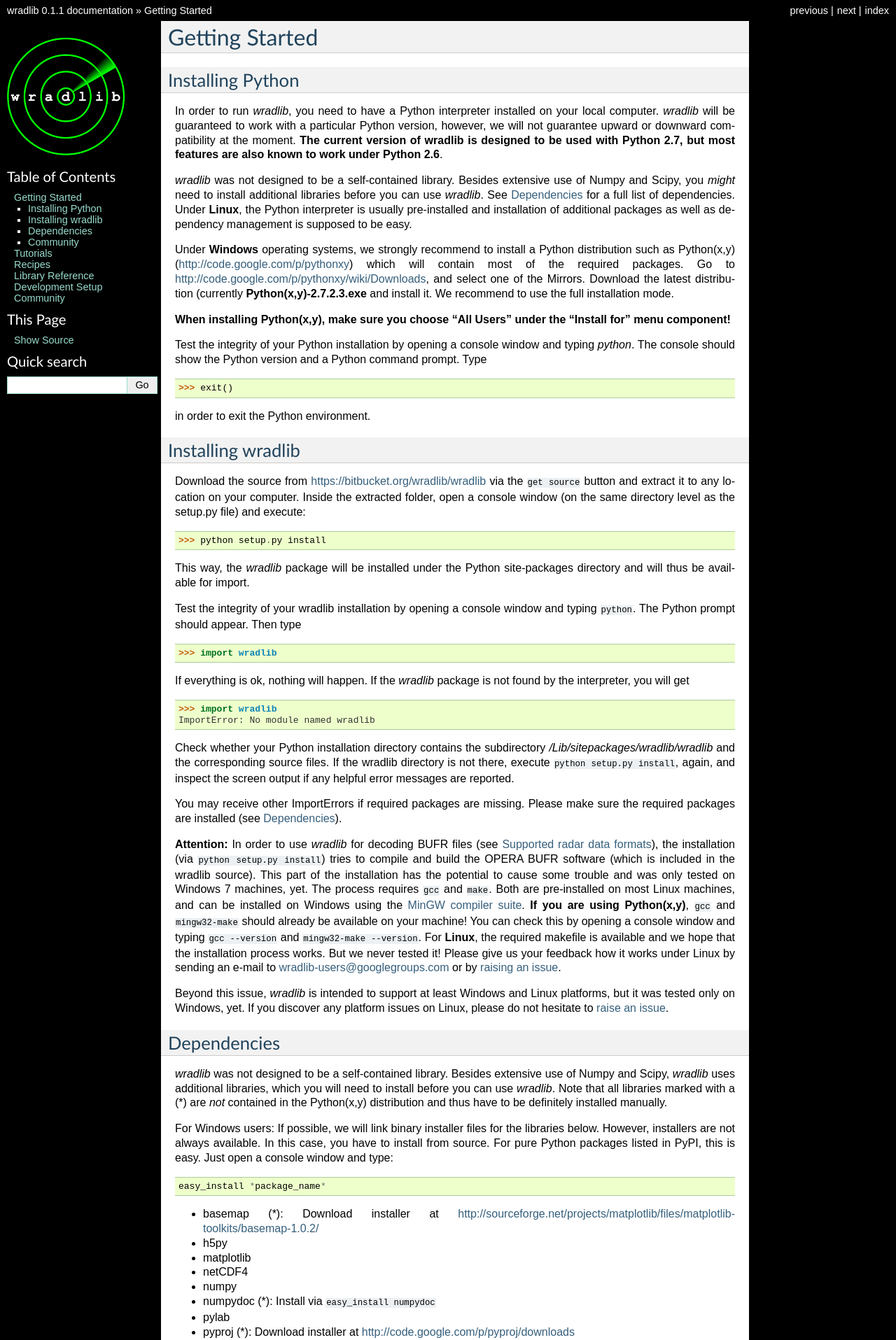
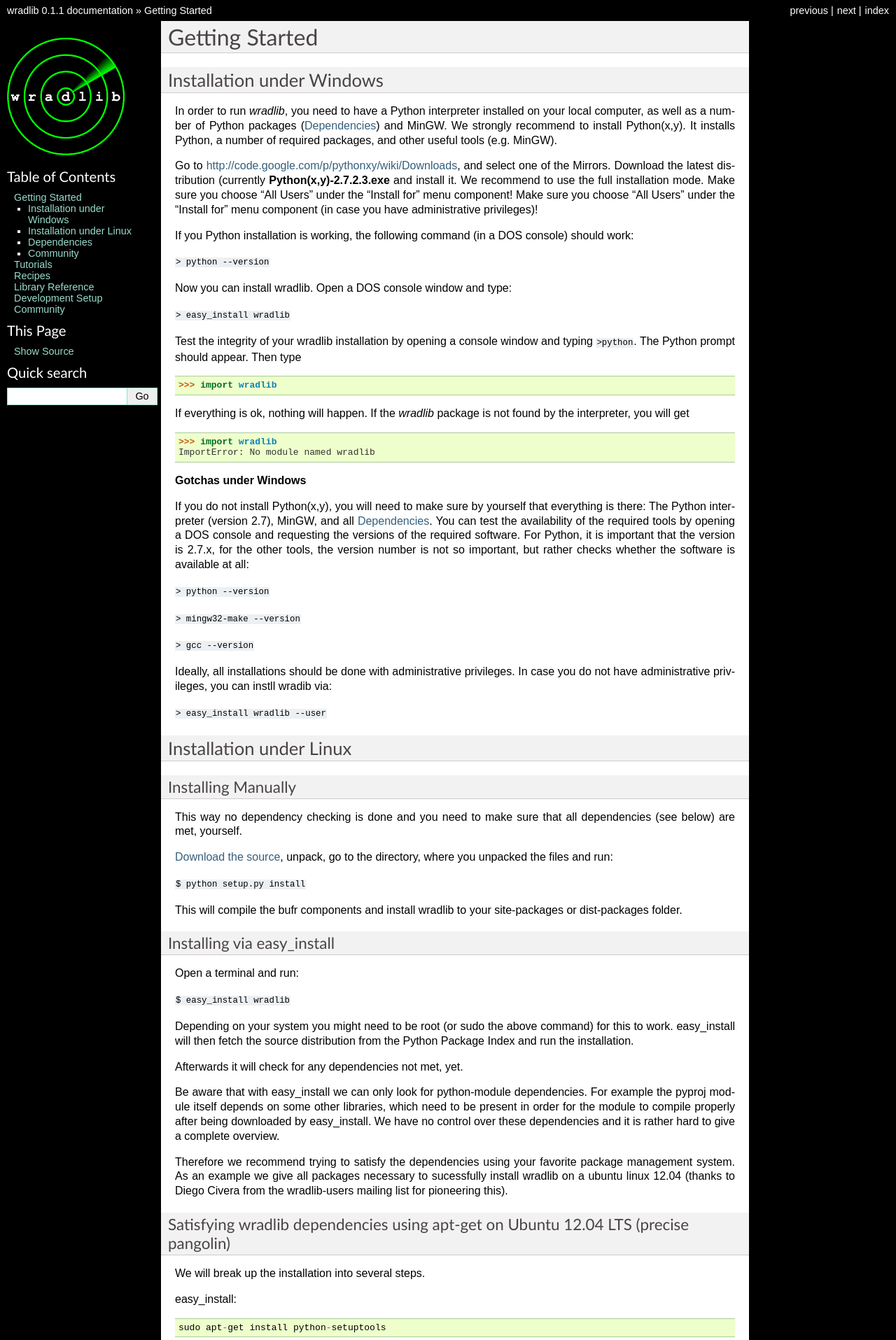
Before and after one commit to wradlib/wradlib-docs, a Sphinx documentation site: the page built from source/gettingstarted.rst, in a window 1280 px wide. Shown: the top 1915 px of the page at 70% size. Built offline with Sphinx 7.4.7, drawn with Linux system fonts in a browser that asks for light colours; formulas are drawn with MathJax 3; some of the changed text lies outside the part shown.

Commit message:
DOC: new gettingstarted.rst and new index.rst and new conf.py

```diff
--- a/source/conf.py
+++ b/source/conf.py
@@ -108,7 +108,9 @@
 # further.  For a list of options available for each theme, see the
 # documentation.
 html_theme_options = {"sidebarbgcolor": "black",
-                      "relbarbgcolor": "black"}
+                      "relbarbgcolor": "black",
+                      "headtextcolor": "#4A4344",
+                      "footerbgcolor": "black" }
 
 # Add any paths that contain custom themes here, relative to this directory.
 #html_theme_path = []
--- a/source/gettingstarted.rst
+++ b/source/gettingstarted.rst
@@ -1,34 +1,22 @@
 Getting Started
 ===============
 
-Installing Python
------------------
+Installation under Windows
+--------------------------
 
-In order to run *wradlib*, you need to have a Python interpreter installed on your local computer. *wradlib* will be guaranteed to work with a particular Python version, however, we will not guarantee upward or downward compatibility at the moment. **The current version of wradlib is designed to be used with Python 2.7, but most features are also known to work under Python 2.6**.
+In order to run *wradlib*, you need to have a Python interpreter installed on your local computer, as well as a number of Python packages (`Dependencies`_) and MinGW. We strongly recommend to install Python(x,y). It installs Python, a number of required packages, and other useful tools (e.g. MinGW).
 
-*wradlib* was not designed to be a self-contained library. Besides extensive use of Numpy and Scipy, you *might* need to install additional libraries before you can use *wradlib*. See `Dependencies`_ for a full list of dependencies. Under **Linux**, the Python interpreter is usually pre-installed and installation of additional packages as well as dependency management is supposed to be easy.
+Go to http://code.google.com/p/pythonxy/wiki/Downloads, and select one of the Mirrors. Download the latest distribution (currently **Python(x,y)-2.7.2.3.exe** and install it. We recommend to use the full installation mode. Make sure you choose "All Users" under the "Install for" menu component! Make sure you choose "All Users" under the "Install for" menu component (in case you have administrative privileges)!
 
-Under **Windows** operating systems, we strongly recommend to install a Python distribution such as Python(x,y) (http://code.google.com/p/pythonxy) which will contain most of the required packages. Go to http://code.google.com/p/pythonxy/wiki/Downloads, and select one of the Mirrors. Download the latest distribution (currently **Python(x,y)-2.7.2.3.exe** and install it. We recommend to use the full installation mode.
+If you Python installation is working, the following command (in a DOS console) should work:
 
-**When installing Python(x,y), make sure you choose "All Users" under the "Install for" menu component!**
+``> python --version``
 
-Test the integrity of your Python installation by opening a console window and typing *python*. The console should show the Python version and a Python command prompt. Type
+Now you can install wradlib. Open a DOS console window and type:
 
->>> exit()
+``> easy_install wradlib``
 
-in order to exit the Python environment.
-
-
-Installing wradlib
-------------------
-
-Download the source from https://bitbucket.org/wradlib/wradlib via the ``get source`` button and extract it to any location on your computer. Inside the extracted folder, open a console window (on the same directory level as the setup.py file) and execute::
-
->>> python setup.py install
-
-This way, the *wradlib* package will be installed under the Python site-packages directory and will thus be available for import.
-
-Test the integrity of your wradlib installation by opening a console window and typing ``python``. The Python prompt should appear. Then type
+Test the integrity of your wradlib installation by opening a console window and typing ``>python``. The Python prompt should appear. Then type
 
 >>> import wradlib
 
@@ -37,43 +25,134 @@
 >>> import wradlib
 ImportError: No module named wradlib
 
-Check whether your Python installation directory contains the subdirectory */Lib/sitepackages/wradlib/wradlib* and the corresponding source files. If the wradlib directory is not there, execute ``python setup.py install``, again, and inspect the screen output if any helpful error messages are reported.
+**Gotchas under Windows**
 
-You may receive other ImportErrors if required packages are missing. Please make sure the required packages are installed (see `Dependencies`_).
+If you do not install Python(x,y), you will need to make sure by yourself that everything is there: The Python interpreter (version 2.7), MinGW, and all `Dependencies`_. You can test the availability of the required tools by opening a DOS console and requesting the versions of the required software. For Python, it is important that the version is 2.7.x, for the other tools, the version number is not so important, but rather checks whether the software is available at all:
 
-**Attention:** In order to use *wradlib* for decoding BUFR files (see :doc:`tutorial_supported_formats`), the installation (via ``python setup.py install``) tries to compile and build the OPERA BUFR software (which is included in the wradlib source). This part of the installation has the potential to cause some trouble and was only tested on Windows 7 machines, yet. The process requires ``gcc`` and ``make``. Both are pre-installed on most Linux machines, and can be installed on Windows using the `MinGW compiler suite <http://www.mingw.org/wiki/Getting_Started>`_. **If you are using Python(x,y)**, ``gcc`` and ``mingw32-make`` should already be available on your machine! You can check this by opening a console window and typing ``gcc --version`` and ``mingw32-make --version``. For **Linux**, the required makefile is available and we hope that the installation process works. But we never tested it! Please give us your feedback how it works under Linux by sending an e-mail to wradlib-users@googlegroups.com or by `raising an issue <https://bitbucket.org/wradlib/wradlib/issues/new>`_.
+``> python --version``
 
-Beyond this issue, *wradlib* is intended to support at least Windows and Linux platforms, but it was tested only on Windows, yet. If you discover any platform issues on Linux, please do not hesitate to `raise an issue <https://bitbucket.org/wradlib/wradlib/issues/new>`_.
+``> mingw32-make --version``
+
+``> gcc --version``
+
+Ideally, all installations should be done with administrative privileges. In case you do not have administrative privileges, you can instll wradib via:
+
+``> easy_install wradlib --user``
+
+
+Installation under Linux
+------------------------
+
+Installing Manually
+^^^^^^^^^^^^^^^^^^^^
+
+This way no dependency checking is done and you need to make sure that all dependencies (see below) are met, yourself.
+
+`Download the source <http://bitbucket.org/wradlib/wradlib/get/default.zip>`_, unpack, go to the directory, where you unpacked the files and run:
+
+``$ python setup.py install``
+
+This will compile the bufr components and install wradlib to your site-packages or dist-packages folder.
+
+Installing via easy_install
+^^^^^^^^^^^^^^^^^^^^^^^^^^^^
+
+Open a terminal and run:
+
+``$ easy_install wradlib``
+
+Depending on your system you might need to be root (or sudo the above command) for this to work.
+easy_install will then fetch the source distribution from the Python Package Index and run the installation.
+
+Afterwards it will check for any dependencies not met, yet.
+
+Be aware that with easy_install we can only look for python-module dependencies.
+For example the pyproj module itself depends on some other libraries, which need to be present in order for the module to compile properly after being downloaded by easy_install. We have no control over these dependencies and it is rather hard to give a complete overview.
+
+Therefore we recommend trying to satisfy the dependencies using your favorite package management system.
+As an example we give all packages necessary to sucessfully install wradlib on a ubuntu linux 12.04 (thanks to Diego Civera from the wradlib-users mailing list for pioneering this).
+
+Satisfying wradlib dependencies using apt-get on Ubuntu 12.04 LTS (precise pangolin)
+^^^^^^^^^^^^^^^^^^^^^^^^^^^^^^^^^^^^^^^^^^^^^^^^^^^^^^^^^^^^^^^^^^^^^^^^^^^^^^^^^^^^
+
+We will break up the installation into several steps.
+
+easy_install::
+
+    sudo apt-get install python-setuptools
+
+Compilers and Make::
+
+    sudo apt-get install gcc make
+
+NumPy SciPy and Matplotlib::
+
+    sudo apt-get install python-numpy python-scipy python-matplotlib
+
+Data Formats HDF5 and NetCDF4::
+
+    sudo apt-get install python-h5py python-tables
+
+the python-netcdf4 module is not in the official ubuntu sources.
+You have two options here.
+You can try a user repository::
+
+    sudo add-apt-repository ppa:adrian-m-benson/ppa
+    sudo apt-get update
+    sudo apt-get install python-netcdf4
+
+or you just satisfy the source dependencies of python-netcdf4 and let easy_install do the rest::
+
+    sudo apt-get install libnetcdf-dev libhdf5-dev
+    sudo easy_install netcdf4-python
+
+georeferencing::
+
+    sudo apt-get install python-pyproj
+
+So, in short you should get up and running with these commands::
+
+    sudo add-apt-repository ppa:adrian-m-benson/ppa
+    sudo apt-get update
+    sudo apt-get install python-setuptools python-numpy python-numpy-doc python-scipy python-matplotlib python-tables python-h5py python-netcdf4 python-pyproj
+    sudo easy_install wradlib
+
 
 
 Dependencies
 ------------
 
-*wradlib* was not designed to be a self-contained library. Besides extensive use of Numpy and Scipy, *wradlib* uses additional libraries, which you will need to install before you can use *wradlib*. Note that all libraries marked with a (*) are *not* contained in the Python(x,y) distribution and thus have to be definitely installed manually.
+*wradlib* was not designed to be a self-contained library. Besides extensive use of Numpy and Scipy, *wradlib* uses additional libraries, which you will need to install before you can use *wradlib*. Note that all libraries marked with a (*) are *not* contained in the Python(x,y) distribution. Installers for the remaining libraries can be downloaded at http://code.google.com/p/pythonxy/wiki/StandardPlugins.
 
-For Windows users: If possible, we will link binary installer files for the libraries below. However, installers are not always available. In this case, you have to install from source. For pure Python packages listed in PyPI, this is easy. Just open a console window and type::
+- numpy, version >= 1.6.1
 
-    easy_install *package_name*
+- matplotlib, version >= 1.1.0
 
-- basemap (*): Download installer at http://sourceforge.net/projects/matplotlib/files/matplotlib-toolkits/basemap-1.0.2/
+- scipy, version >= 0.10.1
 
-- h5py
+- h5py, version >= 2.0.1
 
-- matplotlib
+- netCDF4, version >= 1.0
 
-- netCDF4
+- PyTables (tables), version >= 2.3.1
 
-- numpy
+- numpydoc (*), version >= 0.3, install via ``easy_install numpydoc``
 
-- numpydoc (*): Install via ``easy_install numpydoc``
+- pyproj (*), version >= 1.8.9, install via ``easy_install pyproj``
 
-- pylab
+You can check whether the required `Dependencies`_ are available on your computer by opening a Python console and enter:
 
-- pyproj (*): Download installer at http://code.google.com/p/pyproj/downloads
+>>> import <package_name>
+ImportError: No module named <package_name>
 
-- scipy
+This will be the response in case the package is not available.
 
-- PyTables (tables)
+In case the import is successful, you should also check the version number:
+
+>>> package_name.__version__
+some version number
+
+The version number should be consistent with the above `Dependencies`_.
 
 
 Community
--- a/source/index.rst
+++ b/source/index.rst
@@ -8,7 +8,7 @@
 
 The *wradlib* project has been initiated in order facilitate the use of weather radar data as well as to provide a common platform for research on new algorithms. *wradlib* is an open source library which is well documented and easy to use. It is written in the free programming language `Python <http://www.python.org>`_.
 
-.. note:: Please cite wradlib as *Heistermann, M., Jacobi, S., and Pfaff, T.: Technical Note: An open source library for processing weather radar data (wradlib), Hydrol. Earth Syst. Sci. Discuss., 9, 12333-12356,* doi:`10.5194/hessd-9-12333-2012, 2012 <http://www.hydrol-earth-syst-sci-discuss.net/9/12333/2012/hessd-9-12333-2012.html>`_
+.. note:: Please cite wradlib as *Heistermann, M., Jacobi, S., and Pfaff, T.: Technical Note: An open source library for processing weather radar data (wradlib), Hydrol. Earth Syst. Sci., 17, 863-871,* doi:`10.5194/hess-17-863-2013, 2013 <http://www.hydrol-earth-syst-sci.net/17/863/2013/hess-17-863-2013.pdf>`_
 
 .. image:: images/old_radarpic.png
 
```
